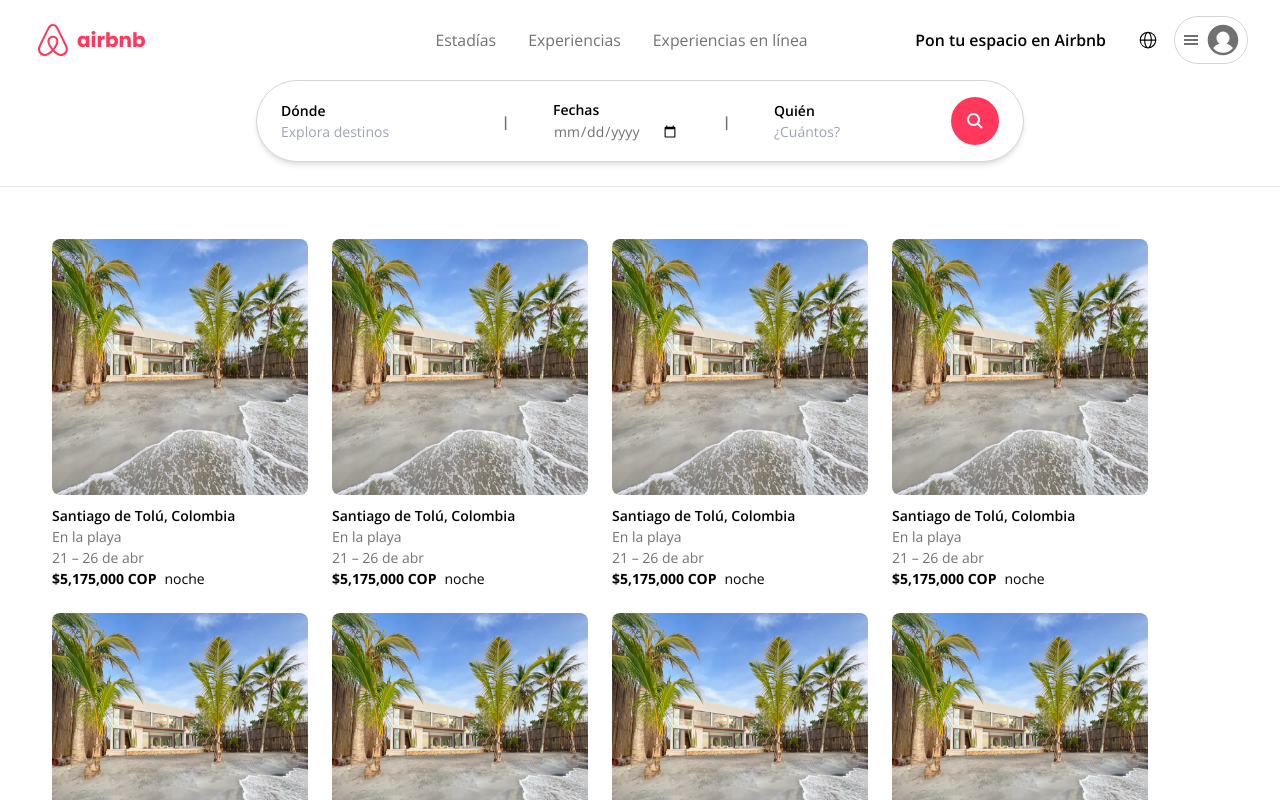
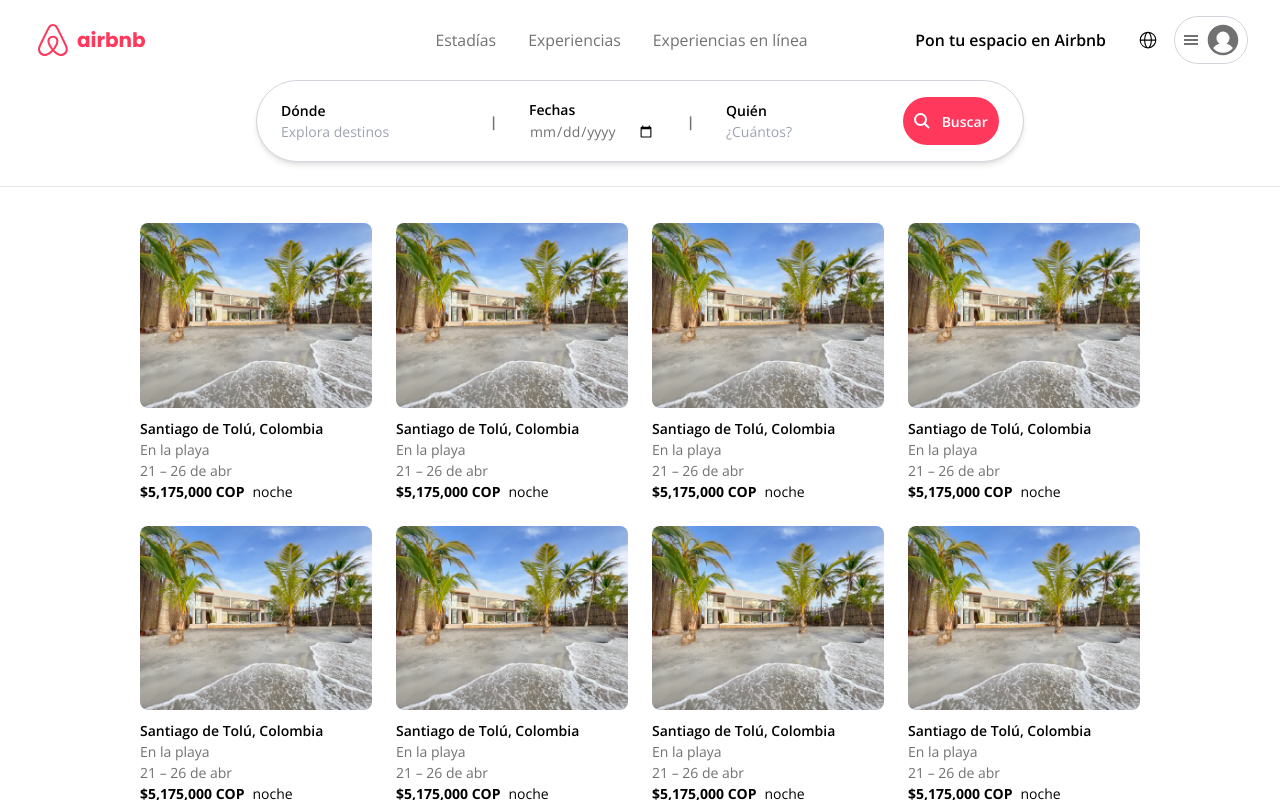
Before and after one commit to CatalinaRpoS/airbnb-frontend, a React (Vite) app: page / in a window 1280 px wide. Both pictures are taken after a click on the button "Dónde". Shown: the top 800 px of the page. Built offline with nearby package versions, Linux system fonts and the light colour scheme.

Commit message:
feat: show search button when click

```diff
--- a/src/components/header.tsx
+++ b/src/components/header.tsx
@@ -1,3 +1,4 @@
+import { useEffect } from "react";
 import "../styles/header.css";
 import airbnbLogo from "../assets/airbnb_logo.svg";
 import world from "../assets/world.svg";
@@ -5,8 +6,48 @@ import profile from "../assets/profile.svg";
 import magnifying_glass from "../assets/magnifying_glass.svg";
 import strokes from "../assets/strokes.svg";
 
+const Header: React.FC = () => {
+  useEffect(() => {
+    const hideSearchButton = (event: MouseEvent) => {
+      const button = document.getElementById("search-button");
+      const label = document.getElementById("search-label");
+      const clicked = event.target as HTMLElement;
 
-const Header = () =>{
+      if (
+        !clicked.classList.contains("modify-button") &&
+        !clicked.classList.contains("modify-button")
+      ) {
+        if (button) {
+          button.classList.remove("w-24");
+          button.classList.add("w-12");
+        }
+        if (label) {
+          label.classList.add("hidden");
+        }
+      }
+    };
+
+    document.addEventListener("click", hideSearchButton);
+
+    return () => {
+      document.removeEventListener("click", hideSearchButton);
+    };
+  }, []);
+
+  const showSearchButton = () => {
+    const button = document.getElementById("search-button");
+    const label = document.getElementById("search-label");
+
+    if (button) {
+      button.classList.remove("w-12");
+      button.classList.add("w-24");
+    }
+
+    if (label) {
+      label.classList.remove("hidden");
+    }
+  };
+
   return (
     <header className="bg-white">
       <nav
@@ -24,7 +65,6 @@ const Header = () =>{
           </a>
         </div>
         <div className="flex pl-48">
-
           <button className="bg-transparent hover:bg-gray-200 py-2 px-4 border-none rounded-full transition-all duration-300 focus:outline-none btn-outline-none">
             <a href="#" className="leading-6 hover:text-black">
               Estadías
@@ -62,11 +102,7 @@ const Header = () =>{
           </a>
 
           <button className="flex w-auto h-12 items-center justify-center bg-white border border-gray-300 rounded-full hover:shadow-md p-2">
-          <img
-              className="h-4 w-auto"
-              src={strokes}
-              alt="strokes"
-          />
+            <img className="h-4 w-auto" src={strokes} alt="strokes" />
             <div className="w-8 h-8 flex items-center justify-center rounded-full ml-2">
               <img src={profile} alt="profile" />
             </div>
@@ -74,42 +110,69 @@ const Header = () =>{
         </div>
       </nav>
 
-      <div  className="search flex justify-between bg-white rounded-full border border-gray-300 w-3/5 shadow-md p-2">
-        <button className="bg-transparent hover:bg-gray-200 py-2 px-4 border-none rounded-full transition-all duration-300 focus:outline-none btn-outline-none">
-          <p className="flex justify-start text-black font-semibold">
+      <div className="search flex justify-between bg-white rounded-full border border-gray-300 w-3/5 shadow-md p-2">
+        <button
+          onClick={showSearchButton}
+          className="modify-button bg-transparent hover:bg-gray-200 py-2 px-4 border-none rounded-full transition-all duration-300 focus:outline-none btn-outline-none"
+        >
+          <p className="modify-button flex justify-start text-black font-semibold">
             Dónde
           </p>
-          <input type="text" placeholder="Explora destinos" className="bg-transparent border-none focus:outline-none"/>
+          <input
+            type="text"
+            placeholder="Explora destinos"
+            className="modify-button bg-transparent border-none focus:outline-none"
+          />
         </button>
         <p className="font-bold flex items-center">|</p>
-        <button className="bg-transparent hover:bg-gray-200 py-2 px-4 border-none rounded-full transition-all duration-300 focus:outline-none btn-outline-none">
-        <p className="flex justify-start text-black font-semibold">
+        <button
+          onClick={showSearchButton}
+          className="modify-button bg-transparent hover:bg-gray-200 py-2 px-4 border-none rounded-full transition-all duration-300 focus:outline-none btn-outline-none"
+        >
+          <p className="modify-button flex justify-start text-black font-semibold">
             Fechas
           </p>
-        <input type="date" placeholder="Agregar fechas" className="bg-transparent border-none focus:outline-none"/>
+          <input
+            type="date"
+            placeholder="Agregar fechas"
+            className="modify-button bg-transparent border-none focus:outline-none"
+          />
         </button>
         <p className="font-bold flex items-center">|</p>
-        <button className="flex items-center justify-between bg-transparent hover:bg-gray-200 py-2 px-4 border-none rounded-full transition-all duration-300 focus:outline-none btn-outline-none">
+        <button
+          onClick={showSearchButton}
+          className="modify-button flex items-center justify-between bg-transparent hover:bg-gray-200 py-2 px-4 border-none rounded-full transition-all duration-300 focus:outline-none btn-outline-none"
+        >
           <div>
-            <p className="flex justify-start text-black font-semibold">
+            <p className="modify-button flex justify-start text-black font-semibold">
               Quién
             </p>
-            <input type="form" placeholder="¿Cuántos?" className="bg-transparent border-none focus:outline-none"/>
+            <input
+              type="form"
+              placeholder="¿Cuántos?"
+              className="modify-button bg-transparent border-none focus:outline-none"
+            />
           </div>
-          <div className="magnifying_glass flex items-center justify-evenly rounded-full h-12 w-12">
-            {/* Con Typescript, cuando alguno de los botones sea presionado, hacer lo siguiente:
+          <div
+            id="search-button"
+            className="magnifying_glass flex items-center justify-evenly rounded-full h-12 w-12"
+          >
+            {/* LISTO: Con Typescript, cuando alguno de los botones sea presionado, hacer lo siguiente:
              Cambiar className magnifying_glass a w-24
              Eliminar hidden de className magnifying_glass-texto */}
-            <img className="h-4 w-auto"
-                 src={magnifying_glass}
-                 alt="Buscar" />
-            <p className="hidden magnifying_glass-texto h-8 w-8 items-center justify-end text-white font-semibold">Buscar</p>
+            <img className="h-4 w-auto" src={magnifying_glass} alt="Buscar" />
+            <p
+              id="search-label"
+              className="hidden magnifying_glass-texto text-white font-semibold"
+            >
+              Buscar
+            </p>
           </div>
         </button>
       </div>
 
-      <br/>
-      <hr/>
+      <br />
+      <hr />
     </header>
   );
 };
--- a/src/components/items.tsx
+++ b/src/components/items.tsx
@@ -1,46 +1,69 @@
-import { useState } from 'react';
-import playa1 from '../assets/playa1.png';
-import playa2 from '../assets/playa2.png';
-import playa3 from '../assets/playa3.png';
-import playa4 from '../assets/playa4.png';
-import '../styles/items.css';
+import { useState } from "react";
+import playa1 from "../assets/playa1.png";
+import playa2 from "../assets/playa2.png";
+import playa3 from "../assets/playa3.png";
+import playa4 from "../assets/playa4.png";
+import "../styles/items.css";
 
-const Items = () => {
+const Items: React.FC = () => {
   const [currentImageIndex, setCurrentImageIndex] = useState(0);
   const [showArrows, setShowArrows] = useState(false);
   const images = [playa1, playa2, playa3, playa4];
 
   const nextImage = () => {
-        setCurrentImageIndex((prevIndex) => (prevIndex === images.length - 1 ? 0 : prevIndex + 1));
+    setCurrentImageIndex((prevIndex) =>
+      prevIndex === images.length - 1 ? 0 : prevIndex + 1
+    );
   };
 
   const prevImage = () => {
-        setCurrentImageIndex((prevIndex) => (prevIndex === 0 ? images.length - 1 : prevIndex - 1));
+    setCurrentImageIndex((prevIndex) =>
+      prevIndex === 0 ? images.length - 1 : prevIndex - 1
+    );
   };
 
   return (
-        <div className="relative p-3" onMouseEnter={() => setShowArrows(true)} onMouseLeave={() => setShowArrows(false)}>
+    <div
+      className="relative p-3 w-64 h-auto"
+      onMouseEnter={() => setShowArrows(true)}
+      onMouseLeave={() => setShowArrows(false)}
+    >
       <div className="relative">
-                <img className="item rounded-lg w-64 h-64" src={images[currentImageIndex]} alt="" />
+        <img
+          className="item rounded-lg"
+          src={images[currentImageIndex]}
+          alt=""
+        />
         {showArrows && (
           <div className="absolute bottom-0 left-0 right-0 flex justify-center mb-2">
             {images.map((_, index) => (
-                            <div key={index} className={`h-2 w-2 rounded-full mx-1 ${index === currentImageIndex ? 'bg-black' : 'bg-gray-300'}`}></div>
+              <div
+                key={index}
+                className={`h-2 w-2 rounded-full mx-1 ${
+                  index === currentImageIndex ? "bg-black" : "bg-gray-300"
+                }`}
+              ></div>
             ))}
           </div>
         )}
       </div>
       {showArrows && (
         <div className="absolute top-0 left-6 right-6 bottom-20 flex justify-between items-center">
-                    <button className="text-black text-lg h-8 w-8 rounded-full bg-white" onClick={prevImage}>
+          <button
+            className="text-black text-lg h-8 w-8 rounded-full bg-white"
+            onClick={prevImage}
+          >
             <span>&lt;</span>
           </button>
-                    <button className="text-black text-lg h-8 w-8 rounded-full bg-white" onClick={nextImage}>
+          <button
+            className="text-black text-lg h-8 w-8 rounded-full bg-white"
+            onClick={nextImage}
+          >
             <span>&gt;</span>
           </button>
         </div>
       )}
-            <div/>
+      <div />
 
       <div>
         <p className="font-semibold text-black">Santiago de Tolú, Colombia</p>
@@ -53,6 +76,6 @@ const Items = () => {
       </div>
     </div>
   );
-}
+};
 
 export default Items;
--- a/src/components/main.tsx
+++ b/src/components/main.tsx
@@ -1,13 +1,13 @@
 import "../styles/main.css";
 import Items from "./items";
 
-const Main = () => {
+const Main: React.FC = () => {
   return (
     <main className="bg-white">
-            <div>
-
-            </div>
-            <div className="flex flex-wrap m-10">
+      <div></div>
+      <div className="flex flex-wrap m-6 items-center justify-center">
+        <Items />
+        <Items />
         <Items />
         <Items />
         <Items />
```
Also changed, not shown: src/components/footer.tsx (+58 -33 lines). Lines whose indentation alone changed are shown as unchanged.
